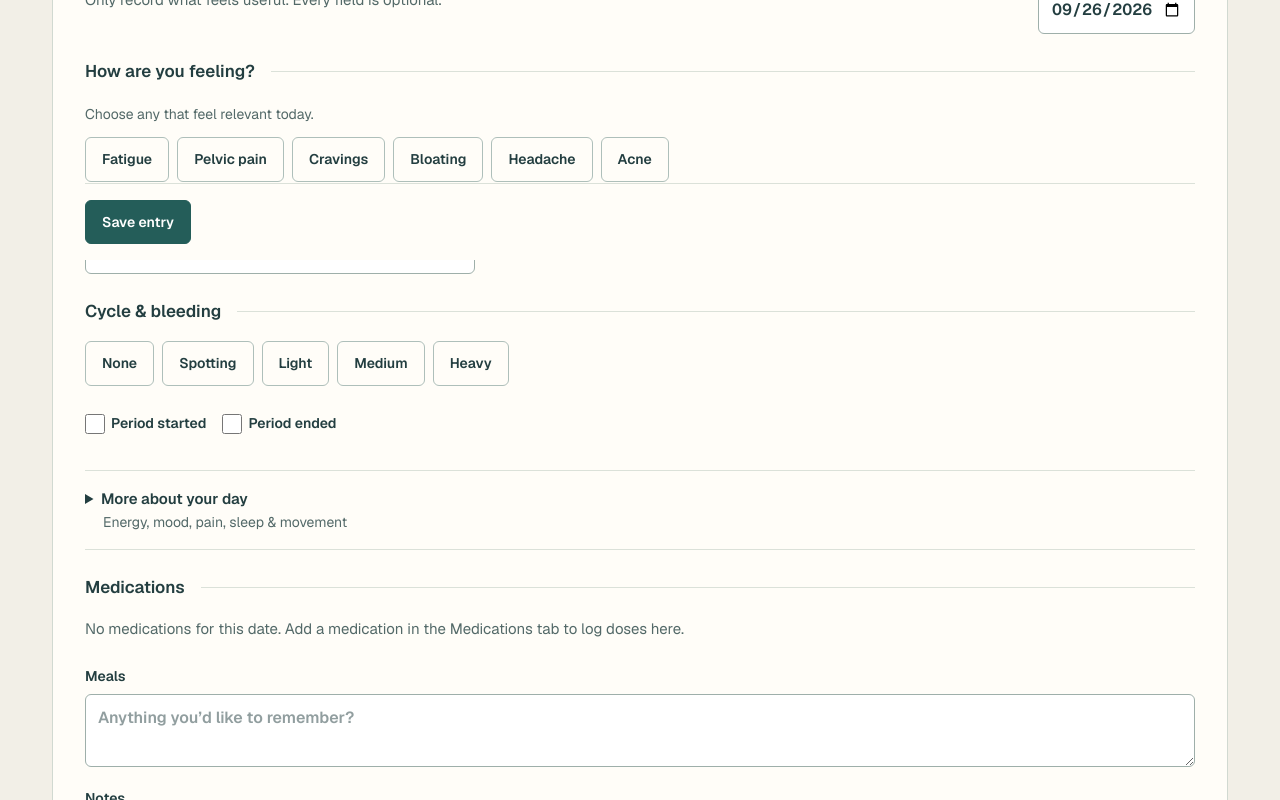
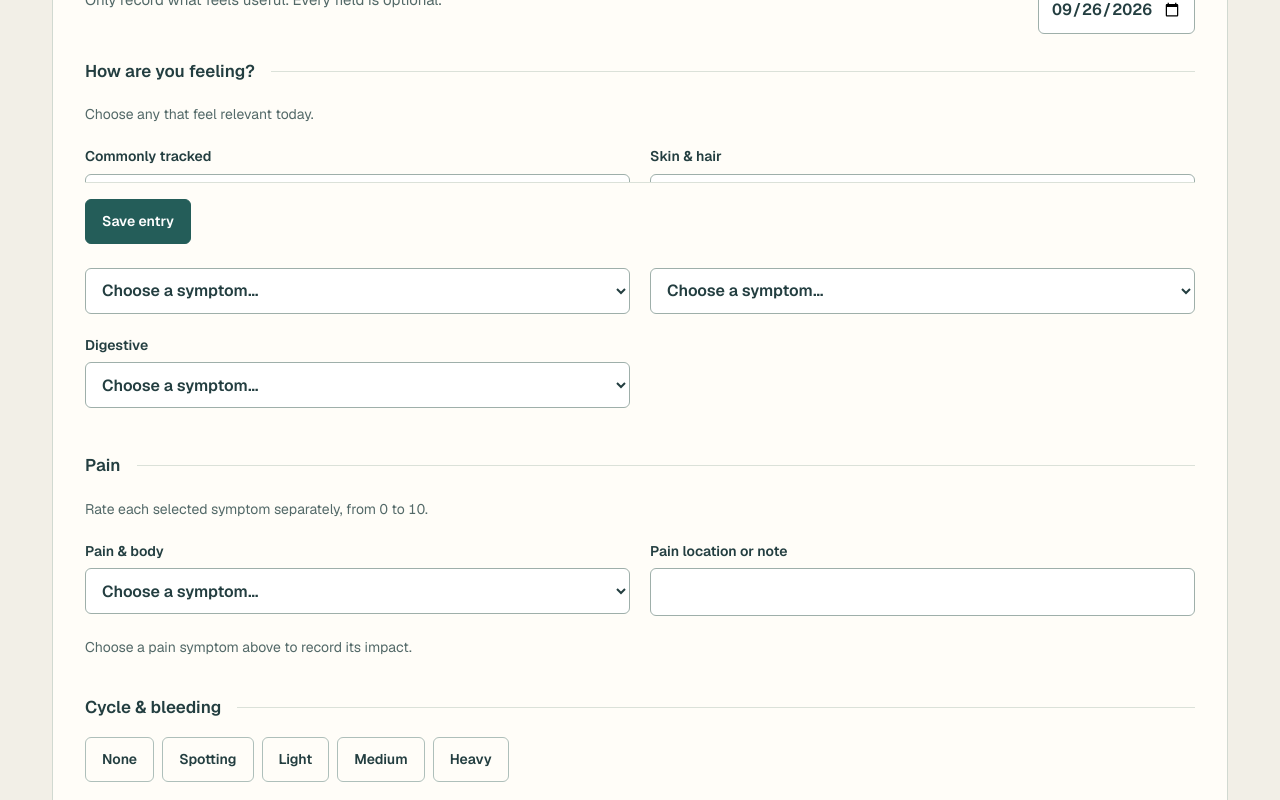
Before and after one commit to Mrl-slll/BadgerBuildFest2026, a Next.js app: page /track in a window 1280 px wide. Shown: the part 540-1340 px from the top of the page. Built offline with nearby package versions, Linux system fonts and the light colour scheme.

Commit message:
rework the track page

```diff
--- a/app/track/tracking.css
+++ b/app/track/tracking.css
@@ -177,6 +177,41 @@
 .tracking .symptom-picker {
   max-width: 390px;
   margin-top: 18px;
+}
+.tracking .symptom-categories > div {
+  min-width: 0;
+}
+.tracking .symptom-categories .selected-symptoms button {
+  white-space: normal;
+  text-align: left;
+}
+.tracking .pain-scale {
+  margin-bottom: 12px;
+  gap: 16px 8px;
+}
+.tracking .pain-scale-option {
+  width: 88px;
+  display: flex;
+  flex-direction: column;
+  align-items: center;
+  gap: 6px;
+}
+.tracking .pain-scale-caption {
+  color: var(--muted);
+  font-size: 12px;
+  line-height: 1.4;
+  text-align: center;
+}
+.tracking .pain-symptom-rating {
+  margin-top: 20px;
+}
+.tracking .pain-symptom-rating h3 {
+  margin-bottom: 10px;
+}
+.tracking .pain-scale button {
+  min-width: 44px;
+  padding-inline: 12px;
+  font-variant-numeric: tabular-nums;
 }
 .tracking .selected-symptoms,
 .tracking .medication-symptom-links {
--- a/components/timeline.tsx
+++ b/components/timeline.tsx
@@ -34,6 +34,11 @@ export default function HealthTimeline({data, compact=false, start:providedStart
     if(!log) return {height:0,text:'Not recorded'};
     if(layer==='Bleeding') return {height:log.bleeding&&log.bleeding!=='None'?65:0,text:log.bleeding??'Not recorded'};
     if(layer==='Acne') return {height:log.symptoms.includes('Acne')?60:0,text:log.symptoms.includes('Acne')?'Selected':'Not selected in entry'};
+    if (layer === 'Pain' && Object.keys(log.painScores ?? {}).length) {
+      const scores = Object.entries(log.painScores!);
+      const highest = Math.max(...scores.map(([, score]) => score));
+      return {height: Math.max(3, highest * 10), text: `${scores.map(([symptom, score]) => `${symptom}: ${score}/10`).join('; ')} (bar shows highest impact)`};
+    }
     const n=layer==='Pain'?log.pain:layer==='Energy'?log.energy:log.sleepMinutes;
     const max=layer==='Pain'?10:layer==='Energy'?5:1440;
     return {height:n===undefined?0:Math.max(3,n/max*100),text:n===undefined?'Not recorded':layer==='Sleep'?`${(n/60).toFixed(1)} hours`:`${n} / ${max}`};
--- a/components/tracking.tsx
+++ b/components/tracking.tsx
@@ -7,7 +7,6 @@ import {
   Medication,
   Lab,
   dateKey,
-  quickSymptoms,
   symptomGroups,
   validateLog,
   pretty,
@@ -62,6 +61,9 @@ export function DailyLogForm({
         ? log.symptoms.filter((item) => item !== symptom)
         : [...log.symptoms, symptom],
       medicationSymptoms,
+      painScores: removing
+        ? Object.fromEntries(Object.entries(log.painScores ?? {}).filter(([key]) => key !== symptom))
+        : log.painScores,
     });
     setStatus("");
     onDirty?.(true);
@@ -160,66 +162,105 @@ export function DailyLogForm({
       <fieldset>
         <legend>How are you feeling?</legend>
         <p className="field-hint">Choose any that feel relevant today.</p>
-        <div className="chips">
-          {quickSymptoms.map((s) => (
-            <button
-              type="button"
-              key={s}
-              aria-pressed={log.symptoms.includes(s)}
-              onClick={() => toggleSymptom(s)}
-            >
-              {log.symptoms.includes(s) ? "✓ " : ""}
-              {s}
-            </button>
-          ))}
-        </div>
-        <label className="symptom-picker">
-          Add another symptom
-          <select
-            name="additionalSymptom"
-            value=""
-            onChange={(event) => {
-              toggleSymptom(event.target.value);
-              event.target.value = "";
-            }}
-          >
-            <option value="">Choose from the full list…</option>
-            {symptomGroups.map((group) => (
-              <optgroup label={group.label} key={group.label}>
+        <div className="form-grid symptom-categories">
+          {symptomGroups.filter((group) => group.label !== "Pain & body").map((group) => (
+            <div key={group.label}>
+              <label>
+                {group.label}
+                <select name={group.label} value="" onChange={(e) => { if (e.target.value) toggleSymptom(e.target.value); }}>
+                  <option value="">Choose a symptom…</option>
                   {group.symptoms.map((symptom) => (
-                  <option
-                    value={symptom}
-                    key={symptom}
-                    disabled={log.symptoms.includes(symptom)}
-                  >
-                    {symptom}
-                    {log.symptoms.includes(symptom) ? " — selected" : ""}
+                    <option key={symptom} value={symptom} disabled={log.symptoms.includes(symptom)}>
+                      {symptom}{log.symptoms.includes(symptom) ? " — selected" : ""}
                     </option>
-                ))}
-              </optgroup>
                   ))}
                 </select>
               </label>
-        {log.symptoms.some(
-          (symptom) => !quickSymptoms.includes(symptom as (typeof quickSymptoms)[number]),
-        ) && (
-          <div className="selected-symptoms" aria-label="Other selected symptoms">
-            {log.symptoms
-              .filter(
-                (symptom) =>
-                  !quickSymptoms.includes(symptom as (typeof quickSymptoms)[number]),
-              )
-              .map((symptom) => (
-                <button
-                  type="button"
-                  key={symptom}
-                  onClick={() => toggleSymptom(symptom)}
-                  aria-label={`Remove ${symptom}`}
-                >
+              {group.symptoms.some((symptom) => log.symptoms.includes(symptom)) && (
+                <div className="selected-symptoms" aria-label={`Selected ${group.label.toLowerCase()} symptoms`}>
+                  {group.symptoms.filter((symptom) => log.symptoms.includes(symptom)).map((symptom) => (
+                    <button type="button" key={symptom} onClick={() => toggleSymptom(symptom)} aria-label={`Remove ${symptom}`}>
                       {symptom} <span aria-hidden="true">×</span>
                     </button>
                   ))}
                 </div>
+              )}
+            </div>
+          ))}
+        </div>
+      </fieldset>
+      <fieldset>
+        <legend>Pain</legend>
+        <p className="field-hint" id="pain-scale-help">
+          Rate each selected symptom separately, from 0 to 10.
+        </p>
+        <div className="form-grid symptom-categories">
+          {symptomGroups.filter((group) => group.label === "Pain & body").map((group) => (
+            <div key={group.label}>
+              <label>
+                {group.label}
+                <select name={group.label} value="" onChange={(e) => { if (e.target.value) toggleSymptom(e.target.value); }}>
+                  <option value="">Choose a symptom…</option>
+                  {group.symptoms.map((symptom) => (
+                    <option key={symptom} value={symptom} disabled={log.symptoms.includes(symptom)}>
+                      {symptom}{log.symptoms.includes(symptom) ? " — selected" : ""}
+                    </option>
+                  ))}
+                </select>
+              </label>
+              {group.symptoms.some((symptom) => log.symptoms.includes(symptom)) && (
+                <div className="selected-symptoms" aria-label={`Selected ${group.label.toLowerCase()} symptoms`}>
+                  {group.symptoms.filter((symptom) => log.symptoms.includes(symptom)).map((symptom) => (
+                    <button type="button" key={symptom} onClick={() => toggleSymptom(symptom)} aria-label={`Remove ${symptom}`}>
+                      {symptom} <span aria-hidden="true">×</span>
+                    </button>
+                  ))}
+                </div>
+              )}
+            </div>
+          ))}
+
+          <label>
+            Pain location or note
+            <input name="painNote" maxLength={2000} value={log.painNote || ""} onChange={(e) => field("painNote", e.target.value)} />
+          </label>
+        </div>
+        {symptomGroups.filter((group) => group.label === "Pain & body").flatMap((group) => group.symptoms)
+          .filter((symptom) => log.symptoms.includes(symptom)).map((symptom) => (
+            <div className="pain-symptom-rating" key={symptom}>
+              <h3>{symptom}</h3>
+              <div className="chips pain-scale" role="group" aria-label={`${symptom} impact, 0 to 10`} aria-describedby="pain-scale-help">
+                {Array.from({ length: 11 }, (_, n) => (
+                  <div className="pain-scale-option" key={n}>
+                  <button type="button"
+                    aria-label={`${symptom}: ${n}${n === 0 ? " — No Impact" : n === 5 ? " — Moderate Impact" : n === 10 ? " — Incapacitating" : ""}`}
+                    aria-pressed={log.painScores?.[symptom] === n}
+                    onClick={() => {
+                      const scores = { ...log.painScores };
+                      if (scores[symptom] === n) delete scores[symptom];
+                      else scores[symptom] = n;
+                      field("painScores", scores);
+                    }}>
+                    {n}
+                  </button>
+                  {(n === 0 || n === 5 || n === 10) && (
+                    <span className="pain-scale-caption" aria-hidden="true">
+                      {n === 0 ? "No Impact" : n === 5 ? "Moderate Impact" : "Incapacitating"}
+                    </span>
+                  )}
+                  </div>
+                ))}
+              </div>
+              <p className="field-hint" role="status">
+                {log.painScores?.[symptom] === undefined ? "Not recorded" : `Selected: ${log.painScores[symptom]}/10. Select again to clear.`}
+              </p>
+            </div>
+          ))}
+        {!symptomGroups.some((group) => group.label === "Pain & body" && group.symptoms.some((symptom) => log.symptoms.includes(symptom))) && (
+          <p className="field-hint">Choose a pain symptom above to record its impact.</p>
+        )}
+        {log.pain !== undefined && (
+          <p className="field-hint">Previously recorded overall pain: {log.pain}/10.</p>
         )}
       </fieldset>
       <fieldset>
@@ -259,12 +300,12 @@ export function DailyLogForm({
       </fieldset>
       <details>
         <summary>
-          More about your day <span>Energy, mood, pain, sleep & movement</span>
+          More about your day <span>Energy, mood & sleep</span>
         </summary>
         <div className="form-grid">
-          {(["energy", "mood", "pain"] as const).map((key) => (
+          {(["energy", "mood"] as const).map((key) => (
             <label key={key}>
-              {key === "energy" ? "Energy" : key === "mood" ? "Mood" : "Pain"}
+              {key === "energy" ? "Energy" : "Mood"}
               <select
                 value={log[key] ?? ""}
                 onChange={(e) =>
@@ -275,35 +316,14 @@ export function DailyLogForm({
                 }
               >
                 <option value="">Not recorded</option>
-                {Array.from({ length: key === "pain" ? 11 : 5 }, (_, i) =>
-                  key === "pain" ? i : i + 1,
-                ).map((n) => (
+                {Array.from({ length: 5 }, (_, i) => i + 1).map((n) => (
                   <option value={n} key={n}>
-                    {n}
-                    {key === "pain"
-                      ? n === 0
-                        ? " — none"
-                        : n === 10
-                          ? " — most severe"
-                          : ""
-                      : n === 1
-                        ? " — very low"
-                        : n === 5
-                          ? " — very high"
-                          : ""}
+                    {n}{n === 1 ? " — very low" : n === 5 ? " — very high" : ""}
                   </option>
                 ))}
               </select>
             </label>
           ))}
-          <label>
-            Pain location or note
-            <input
-              maxLength={2000}
-              value={log.painNote || ""}
-              onChange={(e) => field("painNote", e.target.value)}
-            />
-          </label>
           <label>
             Sleep hours
             <input
@@ -355,18 +375,6 @@ export function DailyLogForm({
             >
               <option value="">Not recorded</option>
               {["Restless", "Okay", "Restful"].map((v) => (
-                <option key={v}>{v}</option>
-              ))}
-            </select>
-          </label>
-          <label>
-            Movement
-            <select
-              value={log.movement || ""}
-              onChange={(e) => field("movement", e.target.value)}
-            >
-              <option value="">Not recorded</option>
-              {["None", "Light", "Moderate", "Intense"].map((v) => (
                 <option key={v}>{v}</option>
               ))}
             </select>
--- a/lib/health.ts
+++ b/lib/health.ts
@@ -26,7 +26,7 @@ export const symptomGroups = [
 ] as const;
 export const symptoms: string[] = symptomGroups.flatMap((group) => [...group.symptoms]);
 export const quickSymptoms = symptomGroups[0].symptoms;
-export type Log = { id: string; userId: string; date: string; symptoms: string[]; bleeding?: string; periodStart?: boolean; periodEnd?: boolean; pain?: number; painNote?: string; mood?: number; energy?: number; sleepMinutes?: number; sleepQuality?: string; movement?: string; meals?: string; notes?: string; doses: Record<string, string>; sideEffects: Record<string, string>; medicationSymptoms?: Record<string, string[]> };
+export type Log = { id: string; userId: string; date: string; symptoms: string[]; bleeding?: string; periodStart?: boolean; periodEnd?: boolean; pain?: number; painScores?: Record<string, number>; painNote?: string; mood?: number; energy?: number; sleepMinutes?: number; sleepQuality?: string; movement?: string; meals?: string; notes?: string; doses: Record<string, string>; sideEffects: Record<string, string>; medicationSymptoms?: Record<string, string[]> };
 export type Medication = { id: string; userId: string; name: string; dosage: string; unit: string; frequency: string; startedAt: string; endedAt?: string; active: boolean; notes: string };
 export type Lab = { id: string; userId: string; name: string; value: string; unit: string; date: string; low: string; high: string; source: string; notes: string };
 export type HealthData = { version: 1; user: { id: string; name: string }; logs: Log[]; medications: Medication[]; labs: Lab[]; questions: string[]; appointments: { date: string; title: string }[]; personalize: boolean };
```
Also changed, not shown: lib/tracking-validation.ts (+6 -1 lines), 1 other file (tests, documents, lock files or other folders). Lines whose indentation alone changed are shown as unchanged.
